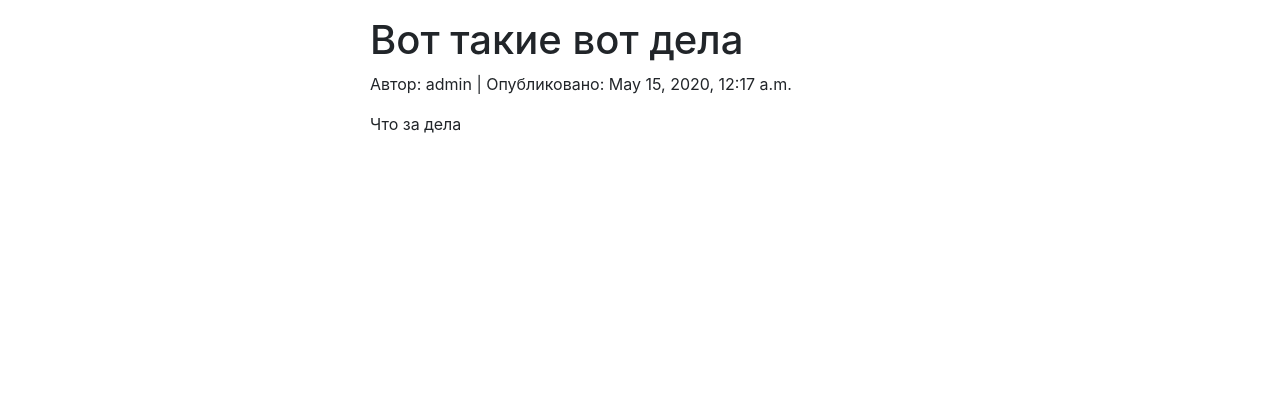
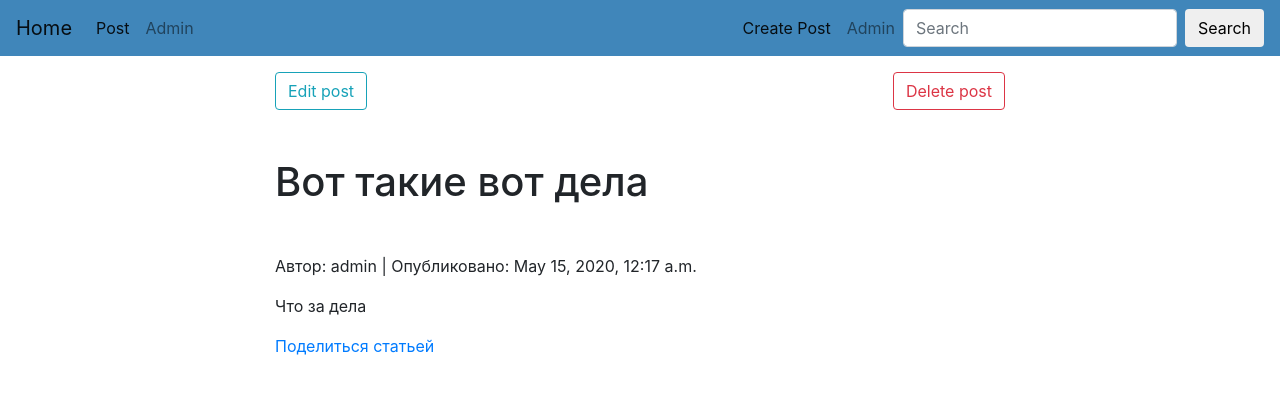
Before and after one commit to rendley/dino_v01, a Django app: a page that uses myblog/templates/base.html in a window 1280 px wide. Shown: the top 394 px of the page. Run offline with Django 3.2, Linux system fonts and the light colour scheme; data comes from the database, SQL or seed files in the repository; both versions use the stored data as it was after the commit; some libraries are stand-ins or nearby versions.

Commit message:
form creare post and view FBV create

```diff
--- a/myblog/blog/urls.py
+++ b/myblog/blog/urls.py
@@ -5,6 +5,9 @@ from .views import *
 
 urlpatterns = [
 
-    path('', PostListView.as_view(), name="post_list_url"),
-    path('<slug:slug>/', post_detail, name='post_detail_url')
+    path('', PostListView.as_view(), name='post_list'),
+    path('create/', post_create, name='post_create'),
+    path('<int:pk>/share/', post_share, name='post_share'),
+    path('<slug:slug>/', PostDetailView.as_view(), name='post_detail'),
+    # path('<int:pk>/', PostDetailView.as_view(), name='post_detail')
 ]
--- a/myblog/blog/views.py
+++ b/myblog/blog/views.py
@@ -1,7 +1,9 @@
-from django.shortcuts import render, get_object_or_404
+from django.http import HttpResponse
+from django.shortcuts import render, get_object_or_404, redirect
 from .models import Post
 
-from django.views.generic import ListView
+from django.views.generic import ListView, DetailView
+from .forms import EmailPostForm, CreatePostForm
 
 from django.core.paginator import Paginator, EmptyPage, PageNotAnInteger
 
@@ -18,14 +20,45 @@ from django.core.paginator import Paginator, EmptyPage, PageNotAnInteger
 #         posts = paginator.page(paginator.num_pages)
 #     return render(request, 'blog/post_list.html', {'posts': posts, 'page': page})
 
+# def post_detail(request, slug):
+#     post = get_object_or_404(Post, slug=slug, )
+#     return render(request, 'blog/post_detail.html', {'post': post, })
 
 class PostListView(ListView):
     model = Post
-    context_object_name = 'posts'
     paginate_by = 3
+    # context_object_name = 'posts'
     # template_name = 'blog/post_list.html'
 
 
-def post_detail(request, slug):
-    post = get_object_or_404(Post, slug=slug, )
-    return render(request, 'blog/post_detail.html', {'post': post, })
+class PostDetailView(DetailView):
+    model = Post
+    # context_object_name = 'posts'
+    # template_name = 'blog/post_list.html'
+
+
+def post_create(request):
+    if request.method == 'POST':
+        form = CreatePostForm(request.POST)
+        if form.is_valid():
+            form = form.save(commit=False)
+            form.author = request.user
+            form.save()
+            return HttpResponse(status=201)
+
+    form = CreatePostForm()
+    return render(request, 'blog/post_create.html', {'form': form,})
+
+# def post_uplate(request, pk):
+#     post = get_object_or_404(Post, id=pk,)
+
+
+def post_share(request, pk):
+    post = get_object_or_404(Post, id=pk, status='published')
+    if request.method == 'POST':
+        form = EmailPostForm(request.POST)
+        if form.is_valid():
+            cd = form.cleaned_data
+    else:
+        form = EmailPostForm()
+        return render(request, 'blog/share.html', {'post': post, 'form': form,})
--- a/myblog/templates/base.html
+++ b/myblog/templates/base.html
@@ -14,42 +14,53 @@
 </head>
 <body>
 <!--#############################  Nav  ###################################-->
-<!--    <nav class="navbar navbar-expand-lg navbar-light " style="background-color: #4086ba;">-->
-<!--        <a class="navbar-brand" href="#">Navbar</a>-->
-<!--        <button class="navbar-toggler" type="button" data-toggle="collapse" data-target="#navbarSupportedContent" aria-controls="navbarSupportedContent" aria-expanded="false" aria-label="Toggle navigation">-->
-<!--            <span class="navbar-toggler-icon"></span>-->
-<!--        </button>-->
+    <nav class="navbar navbar-expand-lg navbar-light " style="background-color: #4086ba;">
+        <a class="navbar-brand" href="{% url 'post_list' %}">Home</a>
+        <button class="navbar-toggler" type="button" data-toggle="collapse" data-target="#navbarSupportedContent" aria-controls="navbarSupportedContent" aria-expanded="false" aria-label="Toggle navigation">
+            <span class="navbar-toggler-icon"></span>
+        </button>
 
-<!--        <div class="collapse navbar-collapse" id="navbarSupportedContent">-->
-<!--            <ul class="navbar-nav mr-auto">-->
-<!--                <li class="nav-item active">-->
-<!--                    <a class="nav-link" href="{% url 'post_list_url' %}">Post <span class="sr-only">(current)</span></a>-->
-<!--                </li>-->
-<!--                <li class="nav-item">-->
-<!--                    <a class="nav-link" href="#"></a>-->
-<!--                </li>-->
-<!--                <li class="nav-item">-->
-<!--                    <a class="nav-link " href="admin/">Admin</a>-->
-<!--                </li>-->
-<!--            </ul>-->
-<!--            <form class="form-inline my-2 my-lg-0">-->
-<!--                <input class="form-control mr-sm-2" type="search" placeholder="Search" aria-label="Search">-->
-<!--                <button class="btn btn-outline my-2 my-sm-0" type="submit">Search</button>-->
-<!--            </form>-->
-<!--        </div>-->
-<!--    </nav>-->
+        <div class="collapse navbar-collapse" id="navbarSupportedContent">
+            <ul class="navbar-nav mr-auto">
+                <li class="nav-item active">
+                    <a class="nav-link" href="{% url 'post_list' %}">Post <span class="sr-only">(current)</span></a>
+                </li>
+
+                <li class="nav-item">
+                    <a class="nav-link " href="admin/">Admin</a>
+                </li>
+            </ul>
+
+        <div class="collapse navbar-collapse" id="navbarSupportedContentt">
+            <ul class="navbar-nav ml-auto">
+                <li class="nav-item active">
+                    <a class="nav-link" href="{% url 'post_create' %}">Create Post<span class="sr-only">(current)</span></a>
+                </li>
+
+                <li class="nav-item">
+                    <a class="nav-link " href="admin/">Admin</a>
+                </li>
+            </ul>
+
+
+            <form class="form-inline my-2 my-lg-0">
+                <input class="form-control mr-sm-2" type="search" placeholder="Search" aria-label="Search">
+                <button class="btn btn-outline my-2 my-sm-0" type="submit">Search</button>
+            </form>
+        </div>
+    </nav>
 
 <!--#############################  End Nav  ###################################-->
 
     <div class="container mt-3">
         <div class="row">
-            <div class="col-3"></div>
-            <div class="col-6">
+            <div class="col-2"></div>
+            <div class="col-8">
                 {% block content %}
 
                 {% endblock %}
             </div>
-            <div class="col-3"></div>
+            <div class="col-2"></div>
         </div>
     </div>
 
--- a/myblog/templates/blog/post_detail.html
+++ b/myblog/templates/blog/post_detail.html
@@ -7,8 +7,44 @@
 
     {% block content %}
 
-        <h1>{{ post.title }}</h1>
+            <a href="#" class="btn btn-outline-info">Edit post</a>
+
+            <!-- Button trigger modal -->
+            <button type="button" class="btn btn-outline-danger float-right" data-toggle="modal" data-target="#exampleModal">
+                Delete post
+            </button>
+
+<!--            <a href="#" class="btn btn-outline-danger float-right"></a>-->
+
+        <h1 class="mb-5 mt-5" >{{ post.title }}</h1>
             <p class="date"> Автор: {{ post.author }} | Опубликовано: {{ post.publish }}</p>
         {{ post.body|linebreaks }}
 
+            <p>
+            <a href="{% url 'post_share' pk=post.id %}">Поделиться статьей</a>
+            </p>
+
+
+            <!-- Modal -->
+            <div class="modal fade" id="exampleModal" tabindex="-1" role="dialog" aria-labelledby="exampleModalLabel" aria-hidden="true">
+              <div class="modal-dialog" role="document">
+                <div class="modal-content">
+                  <div class="modal-header">
+                    <h5 class="modal-title" id="exampleModalLabel">Modal title</h5>
+                    <button type="button" class="close" data-dismiss="modal" aria-label="Close">
+                      <span aria-hidden="true">&times;</span>
+                    </button>
+                  </div>
+                  <div class="modal-body">
+                    Do you really wont to delete Post {{ post.title }} ?
+                  </div>
+                  <div class="modal-footer">
+                    <button type="button" class="btn btn-secondary" data-dismiss="modal">Close</button>
+                    <button type="button" class="btn btn-primary">Delete</button>
+                  </div>
+                </div>
+              </div>
+            </div>
+
+
     {% endblock %}
--- a/myblog/templates/blog/post_list.html
+++ b/myblog/templates/blog/post_list.html
@@ -8,11 +8,9 @@
 
         <h1 class="mb-5">My Blog</h1>
 
-            {% for post in posts %}
+            {% for post in post_list %}
 
                     {% include 'blog/includes/card_post.html' %}
-
-
 
             {% endfor %}
 
```
Also changed, not shown: myblog/blog/admin.py (+10 -2 lines), myblog/blog/forms.py (added, +33 -0 lines), myblog/templates/blog/post_create.html (added, +35 -0 lines), myblog/templates/blog/share.html (added, +23 -0 lines), myblog/blog/migrations/0004_comment.py (added), myblog/db.sqlite3.
